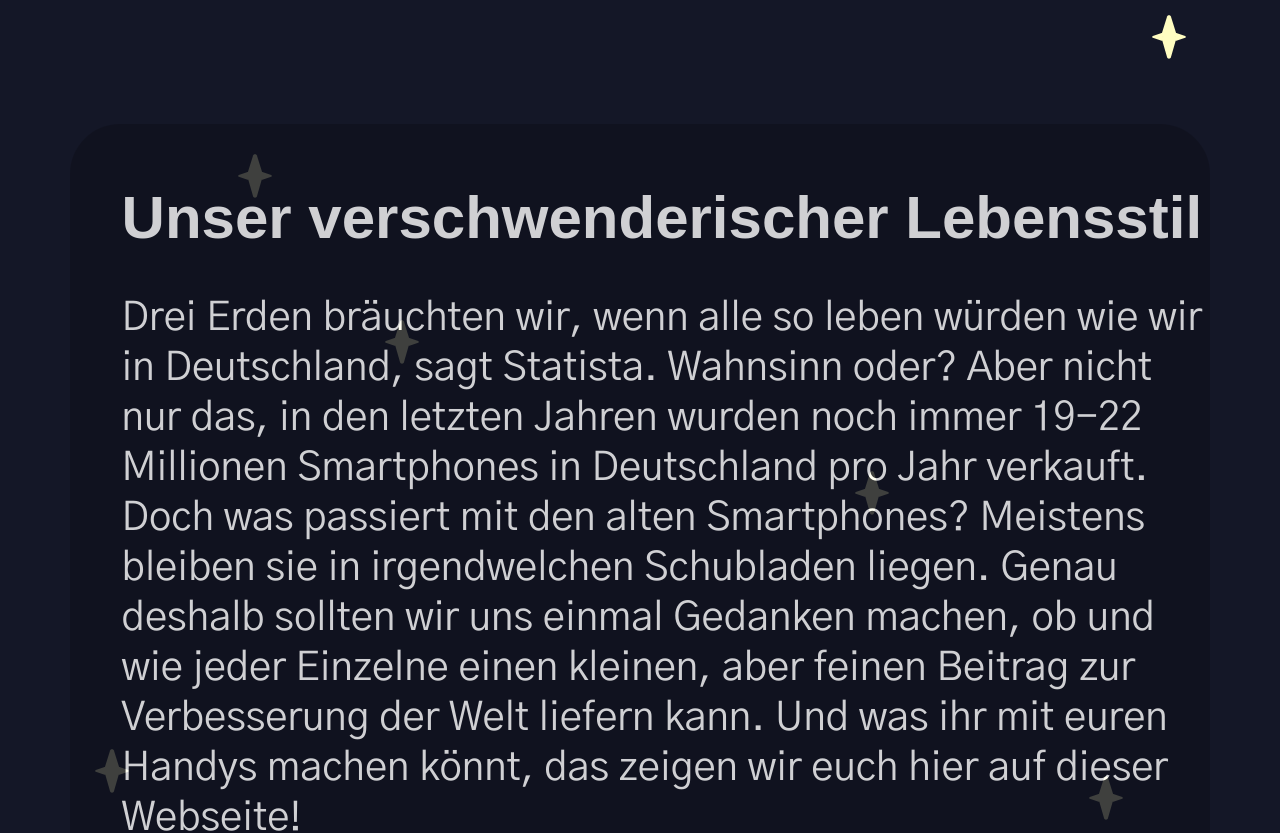
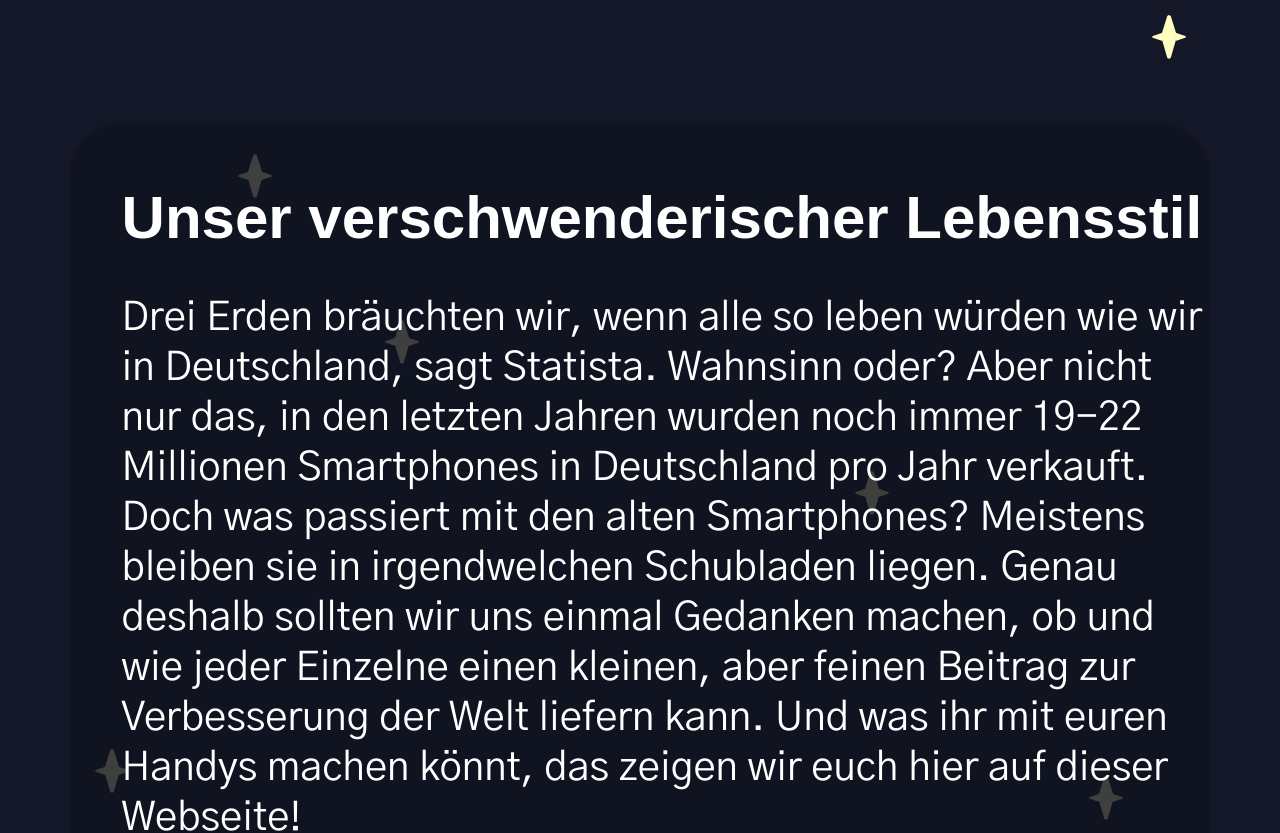
Before and after one commit to LennoxIsBadAtCoding/DMWT_Gruppe7, a Next.js app: page / in a window 1280 px wide. Shown: the part 1060-1893 px from the top of the page. Built offline with nearby package versions, Linux system fonts and the light colour scheme; a web font is replaced by a local one.

Commit message:
Transparent box opacity belongs to background now

```diff
--- a/styles/Formular.module.css
+++ b/styles/Formular.module.css
@@ -75,8 +75,7 @@
 .transparentBox{
     width: 85%;
     border-radius: 50px;
-    background-color: #10121E;
-    opacity: 80%;
+    background-color: rgba(16, 18, 30, 0.8);
     margin-top: 70px;
     color: white;
     padding-left: 4%;
--- a/styles/Layout.module.css
+++ b/styles/Layout.module.css
@@ -104,7 +104,6 @@
     align-items: center;
     font-size: 25px;
     font-family: 'Gothic A1', sans-serif;
-
 }
 
 .footerContent{
--- a/styles/MainPage.module.css
+++ b/styles/MainPage.module.css
@@ -92,8 +92,7 @@
 .transparentBox{
     width: 85%;
     border-radius: 50px;
-    background-color: #10121E;
-    opacity: 80%;
+    background-color: rgba(16, 18, 30, 0.8);
     margin-top: 200px;
     color: white;
     padding-left: 4%;
```
